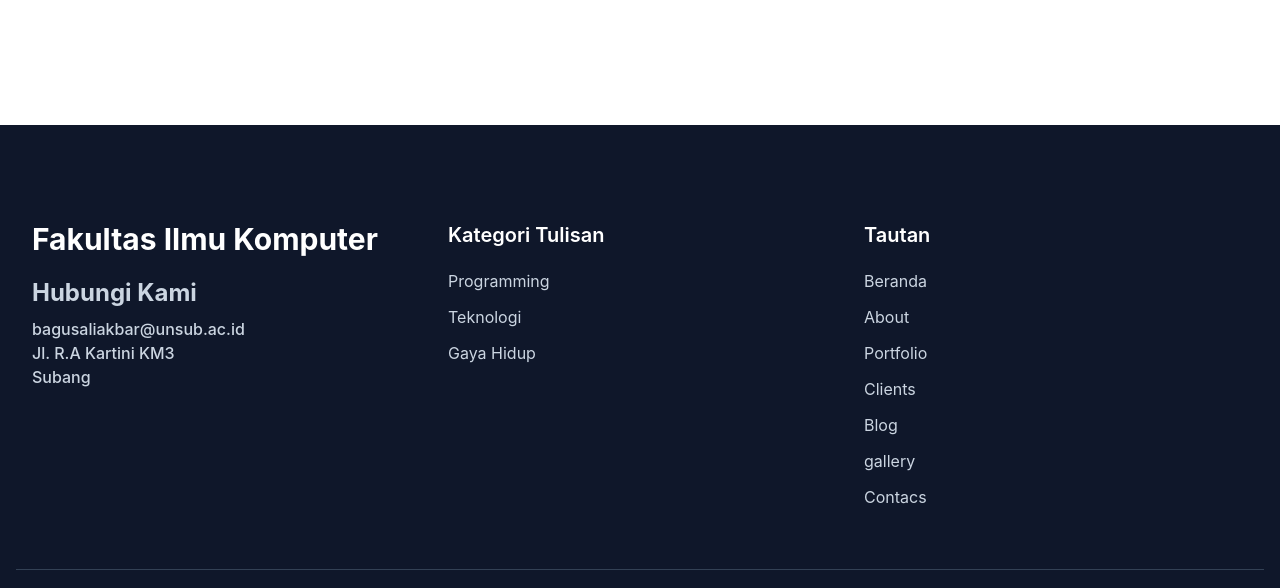
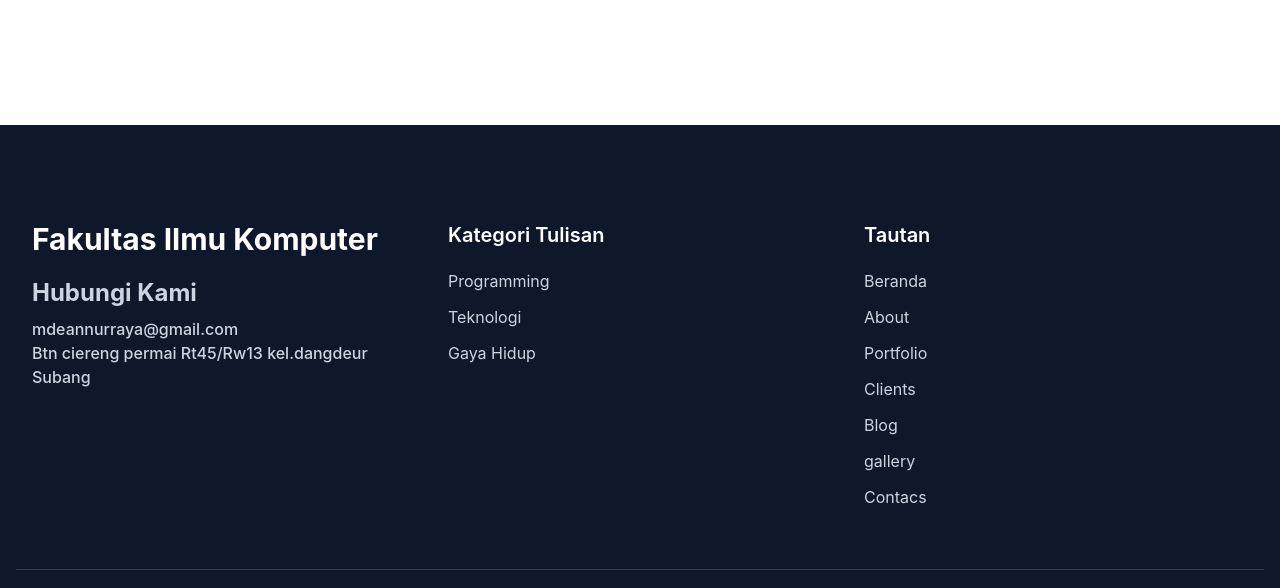
Before and after one commit to Littleboyz-24/portofolio-MDean, a website: page index.html in a window 1280 px wide. Shown: the part 5778-6366 px from the top of the page. Drawn offline with Linux system fonts and the light colour scheme.

Commit message:
Update index.html

```diff
--- a/index.html
+++ b/index.html
@@ -558,8 +558,8 @@ d="M20.447 20.452h-3.554v-5.569c0-1.328-.027-3.037-1.852-
     Komputer</h2>
 
     <h3 class="font-bold text-2xl mb-2">Hubungi Kami</h3>
-    <p>bagusaliakbar@unsub.ac.id</p>
-    <p>Jl. R.A Kartini KM3</p>
+    <p>mdeannurraya@gmail.com</p>
+    <p>Btn ciereng permai Rt45/Rw13 kel.dangdeur</p>
     <p>Subang</p>
     </div>
     <div class="w-full px-4 mb-12 md:w-1/3">
```
